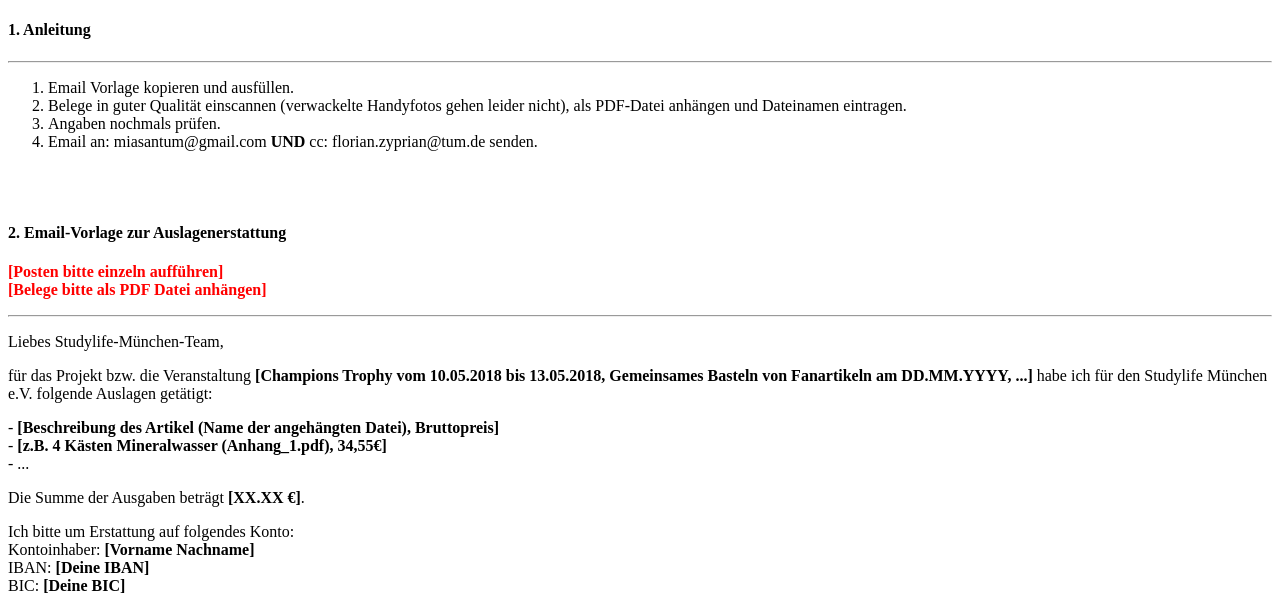
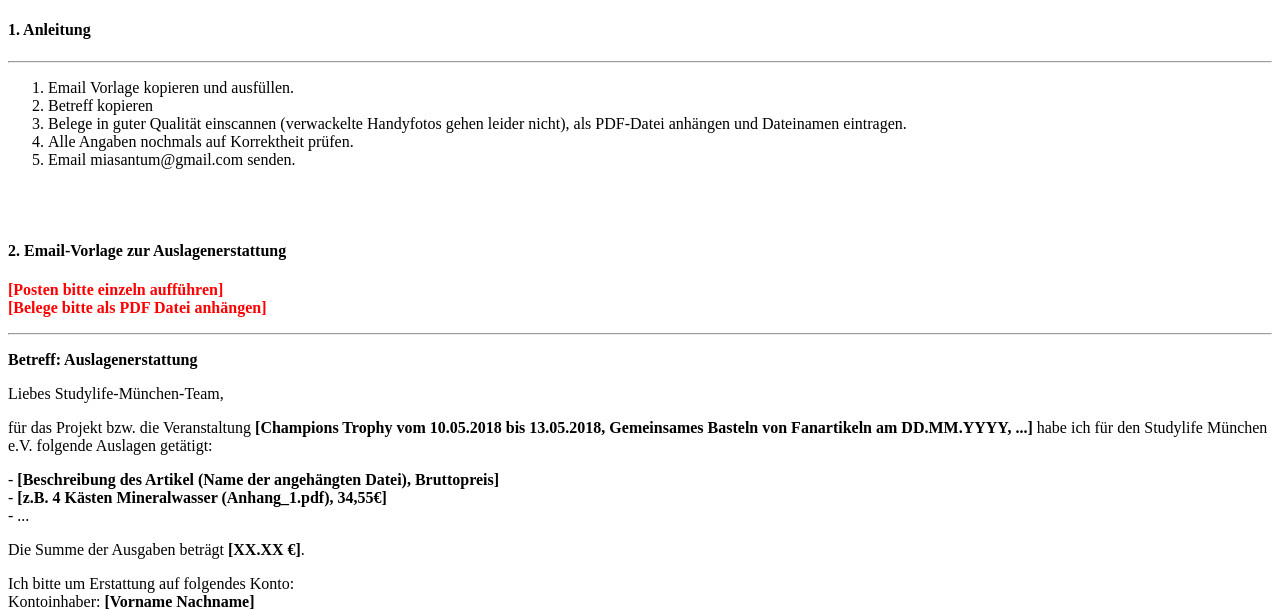
Before and after one commit to zypriafl/entity_management, a Django app: page /reimbursement/ in a window 1280 px wide. Shown: the top 609 px of the page. Run offline with Django 3.2, Linux system fonts and the light colour scheme.

Commit message:
feat(accounting): add subject to reinbursement

```diff
--- a/templates/accounting/reimbursement.html
+++ b/templates/accounting/reimbursement.html
@@ -9,11 +9,12 @@
 <hr>
 <ol>
     <li>Email Vorlage kopieren und ausfüllen.</li>
+    <li>Betreff kopieren</li>
     <li>Belege in guter Qualität einscannen (verwackelte Handyfotos gehen leider nicht), als PDF-Datei anhängen und
         Dateinamen eintragen.
     </li>
-    <li>Angaben nochmals prüfen.</li>
-    <li>Email an: miasantum@gmail.com <b>UND</b> cc: florian.zyprian@tum.de senden.</li>
+    <li>Alle Angaben nochmals auf Korrektheit prüfen.</li>
+    <li>Email miasantum@gmail.com senden.</li>
 </ol>
 <br>
 <br>
@@ -21,13 +22,13 @@
 <p style="color:red"><b>[Posten bitte einzeln aufführen]</b><br>
     <b>[Belege bitte als PDF Datei anhängen]</b></p>
 <hr>
+<p><b>Betreff: Auslagenerstattung</b></p>
 <p>Liebes Studylife-München-Team,</p>
 <p>
     für das Projekt bzw. die Veranstaltung
     <b>[Champions Trophy vom 10.05.2018 bis 13.05.2018, Gemeinsames Basteln von Fanartikeln am DD.MM.YYYY, ...]</b>
     habe ich für den Studylife München e.V. folgende Auslagen getätigt:
 </p>
-
 <p>
     - <b>[Beschreibung des Artikel (Name der angehängten Datei), Bruttopreis]</b><br>
     - <b>[z.B. 4 Kästen Mineralwasser (Anhang_1.pdf), 34,55€] </b><br>
```
